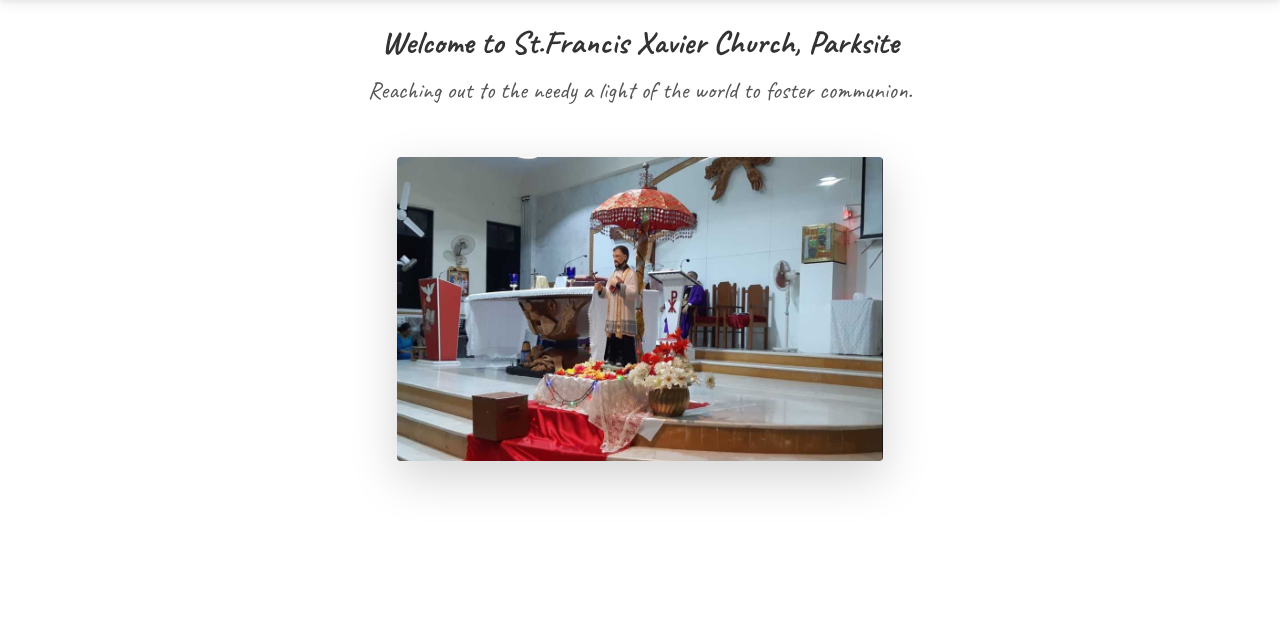
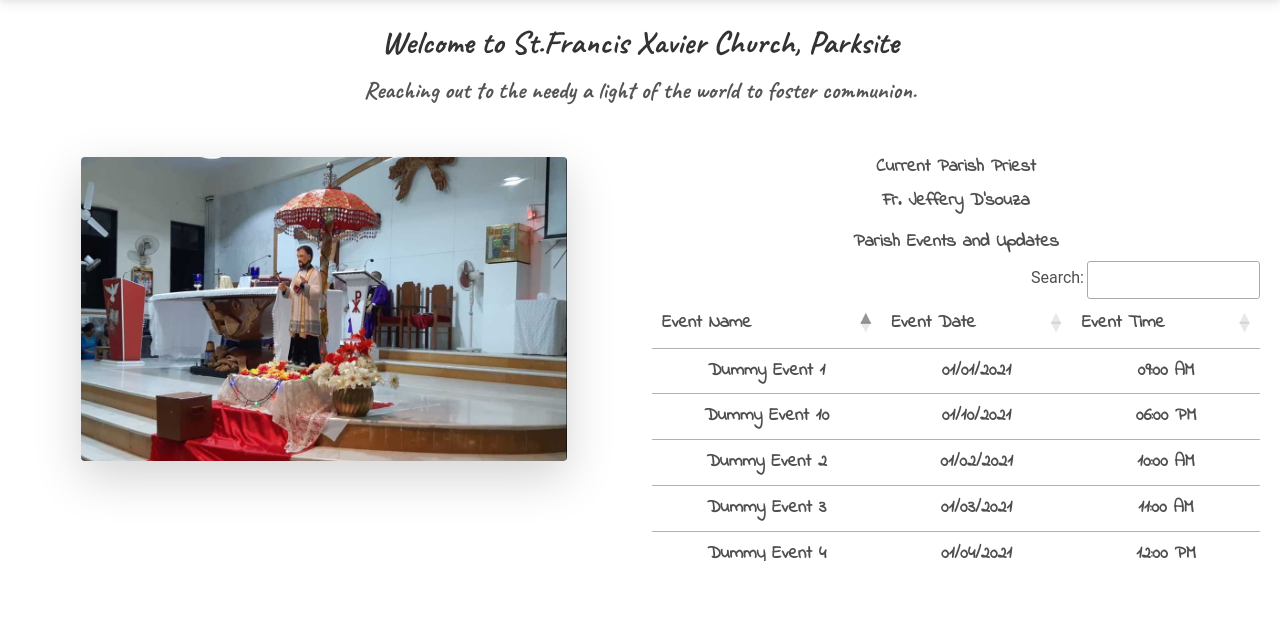
Before and after one commit to roschlynnmichael/SFX-Church-Website, a Flask app: page /home in a window 1280 px wide. Shown: the part 70-702 px from the top of the page. Run offline with Flask 3, Linux system fonts and the light colour scheme; some libraries are stand-ins or nearby versions.

Commit message:
Updated table stuff and current parish priest information. Also added database script to make priests table and added the following onto the homepage

```diff
--- a/design_files/custom_css/custom_css_file.css
+++ b/design_files/custom_css/custom_css_file.css
@@ -79,6 +79,25 @@
   transform: scale(1.02);
 }
 
+.scrollable-table {
+  max-height: 300px;
+  overflow-y: auto;
+}
+
+.sticky-top {
+  position: sticky;
+  top: 0;
+  z-index: 1020;
+}
+
+.dataTables_filter input {
+  font-family: 'Indie Flower', cursive !important;
+  font-size: 1rem;
+  border: 1px solid #ccc;
+  border-radius: 4px;
+  padding: 5px;
+}
+
 /* Media Queries */
 @media (max-width: 991px) {
   .navbar-nav {
--- /dev/null
+++ b/design_files/custom_js/custom_table.js
@@ -0,0 +1,10 @@
+$(document).ready(function() {
+    $('.table').DataTable({
+        paging: true,
+        searching: true,
+        ordering: true,
+        info: false,
+        lengthChange: false,
+        pageLength: 5 // Set the number of rows per page
+    });
+});
--- a/templates/webpages/home.html
+++ b/templates/webpages/home.html
@@ -7,6 +7,7 @@
     <link rel="stylesheet" href="{{ url_for('static', filename='css/mdb.min.css') }}">
     <link rel="stylesheet" href="{{ url_for('static', filename='custom_css/custom_css_file.css') }}">
     <link href="https://fonts.googleapis.com/css2?family=Dancing+Script:wght@700&family=Indie+Flower&family=Caveat:wght@400;700&display=swap" rel="stylesheet">
+    <link rel="stylesheet" href="https://cdn.datatables.net/1.11.5/css/jquery.dataTables.min.css">
 </head>
 <body>
     <nav class="navbar navbar-expand-lg navbar-light bg-body-tertiary">
@@ -76,16 +77,84 @@
         </div>
     </nav>
 
-    <div class="container-fluid py-4 welcome-container">
+    <div class="container-fluid py-4 welcome-container h-100">
         <div class="row justify-content-center">
             <div class="col-md-10 text-center">
-                <h1 class="welcome-text">Welcome to St.Francis Xavier Church, Parksite</h1>
-                <p class="quote-text">Reaching out to the needy a light of the world to foster communion.</p>
+                <h1 class="welcome-text indie-font">Welcome to St.Francis Xavier Church, Parksite</h1>
+                <p class="quote-text indie-font">Reaching out to the needy a light of the world to foster communion.</p>
             </div>
             <div class="container-fluid py-5 quote-container">
                 <div class="row justify-content-center align-items-start">
                     <div class="col-md-6 text-center mb-4 mb-md-0">
                         <img src="{{url_for('static', filename='img/church-main-photo.jpeg')}}" alt="St. Francis Xavier Church Parksite" class="img-fluid rounded shadow-lg church-main-image">
+                    </div>
+                    <div class="col-md-6">
+                        <h3 class="indie-font">Current Parish Priest</h3>
+                        <p class="indie-font">Fr. Jeffery D'souza</p>
+                        <h2 class="indie-font">Parish Events and Updates</h2>
+                        <div class="table-responsive scrollable-table">
+                            <table class="table">
+                                <thead class="sticky-top bg-light">
+                                    <tr>
+                                        <th class="indie-font">Event Name</th>
+                                        <th class="indie-font">Event Date</th>
+                                        <th class="indie-font">Event Time</th>
+                                    </tr>
+                                </thead>
+                                <tbody>
+                                    <tr>
+                                        <td class="indie-font">Dummy Event 1</td>
+                                        <td class="indie-font">01/01/2021</td>
+                                        <td class="indie-font">09:00 AM</td>
+                                    </tr>
+                                    <tr>
+                                        <td class="indie-font">Dummy Event 2</td>
+                                        <td class="indie-font">01/02/2021</td>
+                                        <td class="indie-font">10:00 AM</td>
+                                    </tr>
+                                    <tr>
+                                        <td class="indie-font">Dummy Event 3</td>
+                                        <td class="indie-font">01/03/2021</td>
+                                        <td class="indie-font">11:00 AM</td>
+                                    </tr>
+                                    <tr>
+                                        <td class="indie-font">Dummy Event 4</td>
+                                        <td class="indie-font">01/04/2021</td>
+                                        <td class="indie-font">12:00 PM</td>
+                                    </tr>
+                                    <tr>
+                                        <td class="indie-font">Dummy Event 5</td>
+                                        <td class="indie-font">01/05/2021</td>
+                                        <td class="indie-font">01:00 PM</td>
+                                    </tr>
+                                    <tr>
+                                        <td class="indie-font">Dummy Event 6</td>
+                                        <td class="indie-font">01/06/2021</td>
+                                        <td class="indie-font">02:00 PM</td>
+                                    </tr>
+                                    <tr>
+                                        <td class="indie-font">Dummy Event 7</td>
+                                        <td class="indie-font">01/07/2021</td>
+                                        <td class="indie-font">03:00 PM</td>
+                                    </tr>
+                                    <tr>
+                                        <td class="indie-font">Dummy Event 8</td>
+                                        <td class="indie-font">01/08/2021</td>
+                                        <td class="indie-font">04:00 PM</td>
+                                    </tr>
+                                    <tr>
+                                        <td class="indie-font">Dummy Event 9</td>
+                                        <td class="indie-font">01/09/2021</td>
+                                        <td class="indie-font">05:00 PM</td>
+                                    </tr>
+                                    <tr>
+                                        <td class="indie-font">Dummy Event 10</td>
+                                        <td class="indie-font">01/10/2021</td>
+                                        <td class="indie-font">06:00 PM</td>
+                                    </tr>
+                                </tbody>
+                            </table>
+                        </div>
                     </div>
                 </div>
             </div>
@@ -94,5 +163,9 @@
 
     <script src="{{ url_for('static', filename='js/mdb.umd.min.js') }}"></script>
     <script src="{{ url_for('static', filename='custom_js/dropdown_menu.js') }}"></script>
+    <script src="https://code.jquery.com/jquery-3.6.0.min.js"></script>
+    <script src="https://cdn.datatables.net/1.11.5/js/jquery.dataTables.min.js"></script>
+    <script src="{{ url_for('static', filename='custom_js/custom_table.js')}}"></script>
+
 </body>
 </html>
```
Also changed, not shown: sql/database_script.sql (+15 -0 lines).
